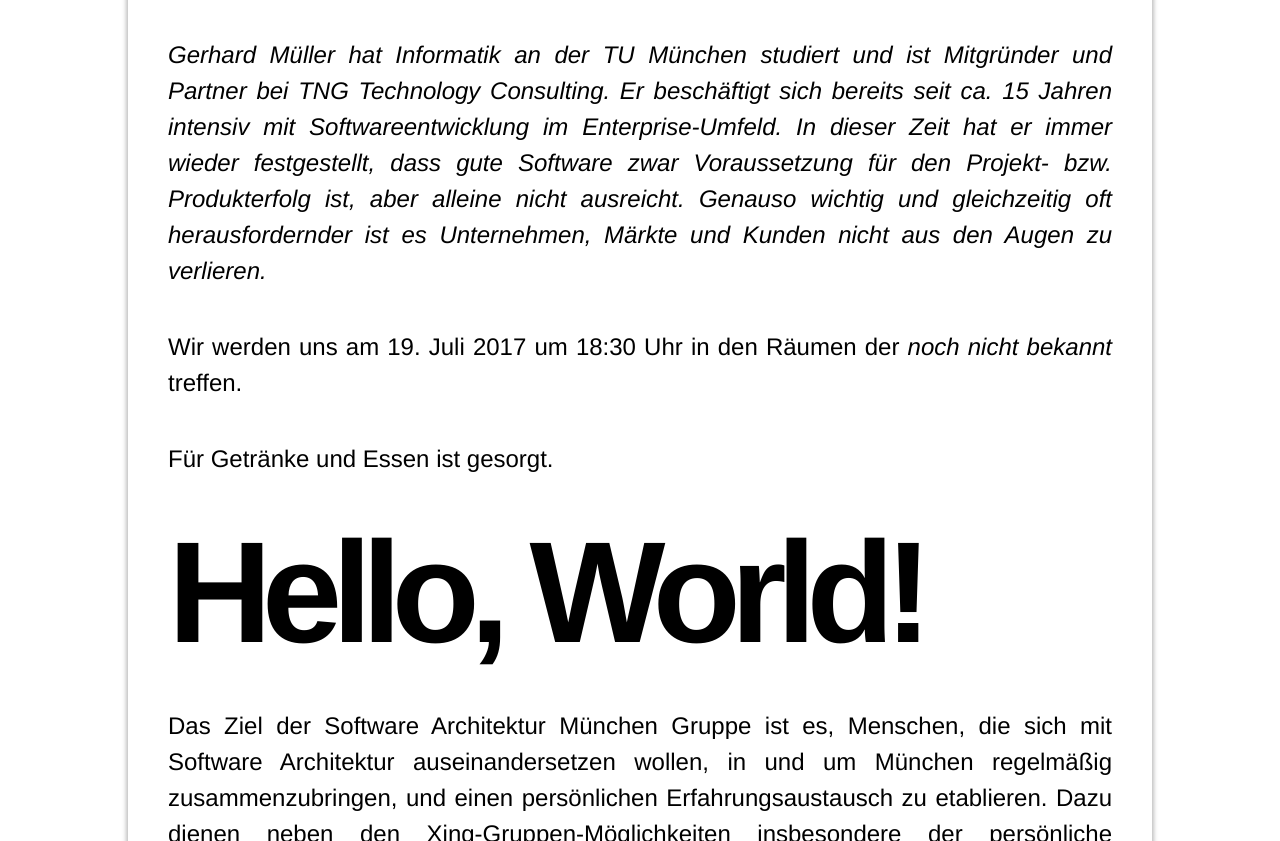
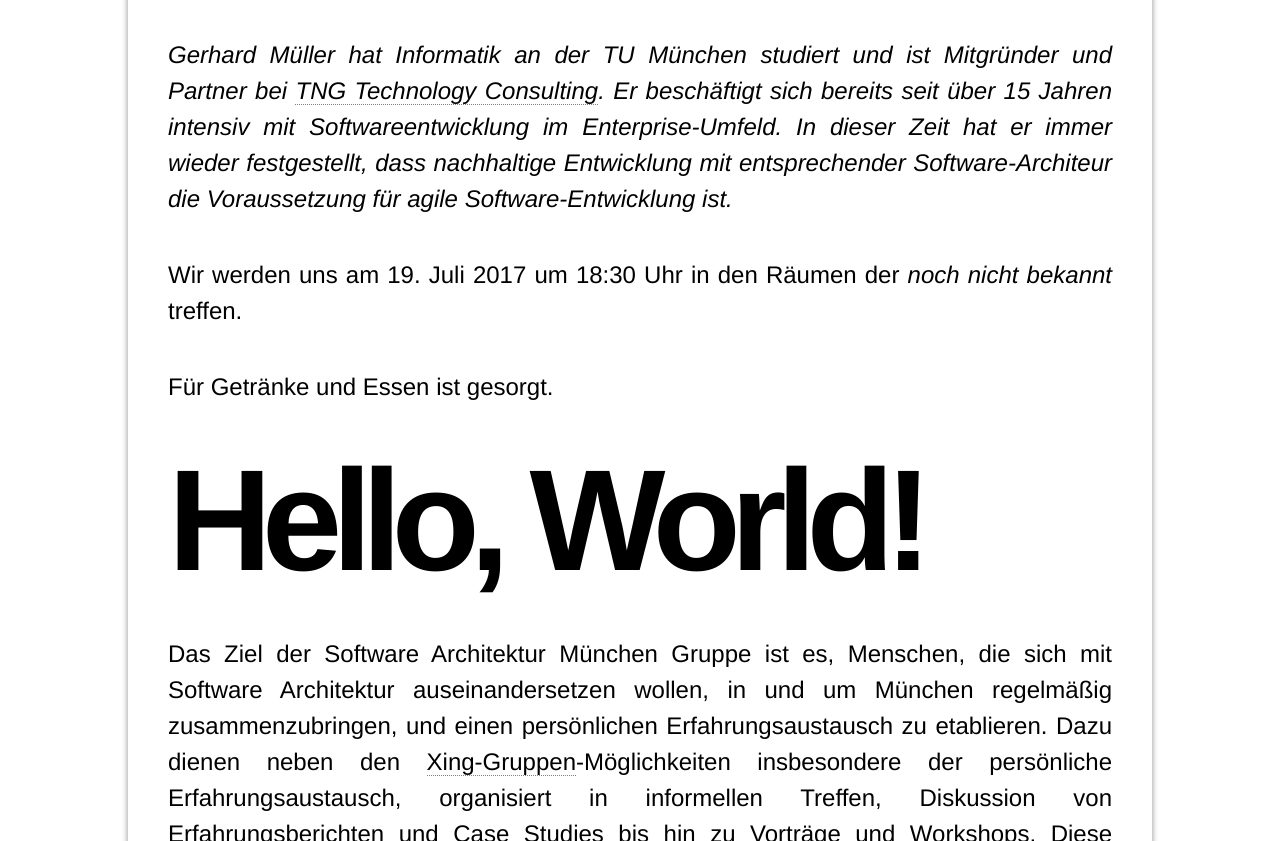
Before and after one commit to swa-muc/swa-muc.github.io, a plain HTML site: page index.html in a window 1280 px wide. Shown: the part 2427-3268 px from the top of the page. Drawn offline with Linux system fonts and the light colour scheme.

Commit message:
Update Bio Gerhard

```diff
--- a/index.html
+++ b/index.html
@@ -59,7 +59,7 @@
     </p>
 
     <p align="justify"><i>
-      Gerhard Müller hat Informatik an der TU München studiert und ist Mitgründer und Partner bei TNG Technology Consulting. Er beschäftigt sich bereits seit ca. 15 Jahren intensiv mit Softwareentwicklung im Enterprise-Umfeld. In dieser Zeit hat er immer wieder festgestellt, dass gute Software zwar Voraussetzung für den Projekt- bzw. Produkterfolg ist, aber alleine nicht ausreicht. Genauso wichtig und gleichzeitig oft herausfordernder ist es Unternehmen, Märkte und Kunden nicht aus den Augen zu verlieren.
+      Gerhard Müller hat Informatik an der TU München studiert und ist Mitgründer und Partner bei <a href="https://www.tngtech.com">TNG Technology Consulting</a>. Er beschäftigt sich bereits seit über 15 Jahren intensiv mit Softwareentwicklung im Enterprise-Umfeld. In dieser Zeit hat er immer wieder festgestellt, dass nachhaltige Entwicklung mit entsprechender Software-Architeur die Voraussetzung für agile Software-Entwicklung ist.
       </i>
     </p>
 
```
